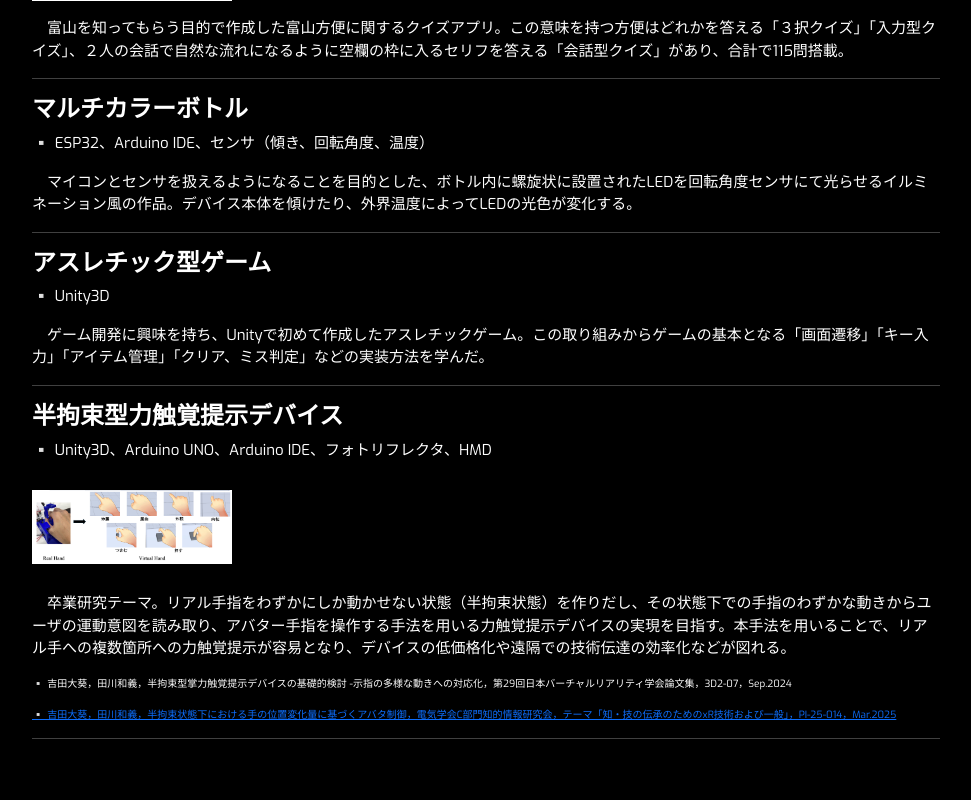
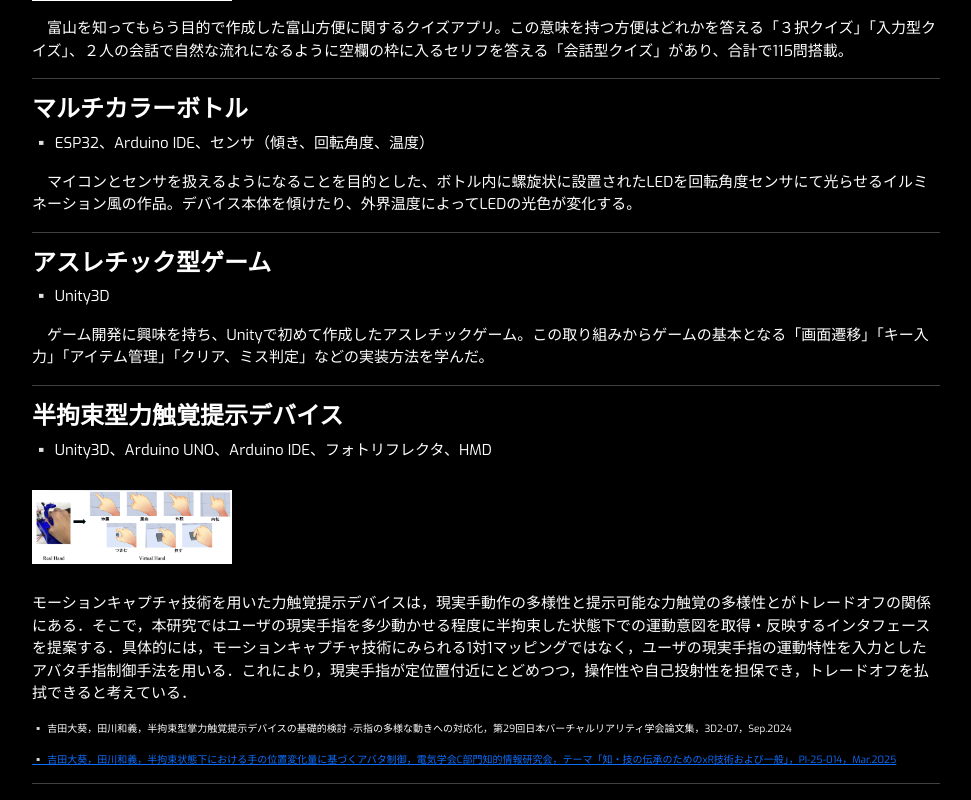
Before and after one commit to yoshitai11099/yoshitai11099.github.io, a Next.js app: page /works in a window 1280 px wide. Shown: the part 355-1155 px from the top of the page, without its empty margins (160-1131 px from the left). Before the commit the page ends 1110 px from the top, so only its background shows below. Built offline with nearby package versions, Linux system fonts and the light colour scheme.

Commit message:
2025.07.21_2

```diff
--- a/src/pages/works.tsx
+++ b/src/pages/works.tsx
@@ -30,7 +30,7 @@ const Works: React.FC = () => {
             title: "半拘束型力触覚提示デバイス",
             technical: "▫️ Unity3D、Arduino UNO、Arduino IDE、フォトリフレクタ、HMD",
             image: "/images/study.png",
-            about: "　卒業研究テーマ。リアル手指をわずかにしか動かせない状態（半拘束状態）を作りだし、その状態下での手指のわずかな動きからユーザの運動意図を読み取り、アバター手指を操作する手法を用いる力触覚提示デバイスの実現を目指す。本手法を用いることで、リアル手への複数箇所への力触覚提示が容易となり、デバイスの低価格化や遠隔での技術伝達の効率化などが図れる。",
+            about: "モーションキャプチャ技術を用いた力触覚提示デバイスは，現実手動作の多様性と提示可能な力触覚の多様性とがトレードオフの関係にある．そこで，本研究ではユーザの現実手指を多少動かせる程度に半拘束した状態下での運動意図を取得・反映するインタフェースを提案する．具体的には，モーションキャプチャ技術にみられる1対1マッピングではなく，ユーザの現実手指の運動特性を入力としたアバタ手指制御手法を用いる．これにより，現実手指が定位置付近にとどめつつ，操作性や自己投射性を担保でき，トレードオフを払拭できると考えている．",
             reference:"▫️ 吉田大葵，田川和義，半拘束型掌力触覚提示デバイスの基礎的検討 -示指の多様な動きへの対応化，第29回日本バーチャルリアリティ学会論文集，3D2-07，Sep.2024",
             reference2:"▫️ 吉田大葵，田川和義，半拘束状態下における手の位置変化量に基づくアバタ制御，電気学会C部門知的情報研究会，テーマ「知・技の伝承のためのxR技術および一般」，PI-25-014，Mar.2025",
         }
```
